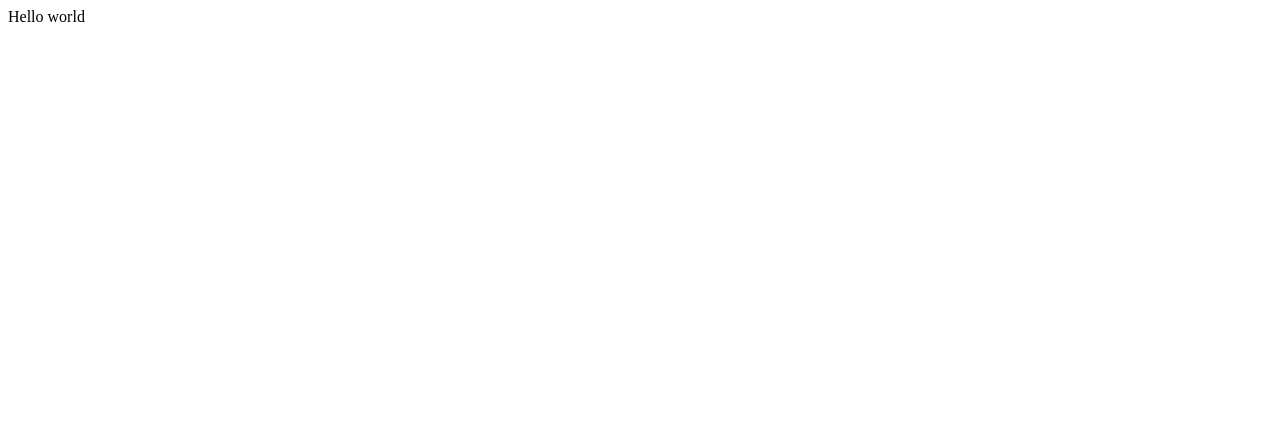
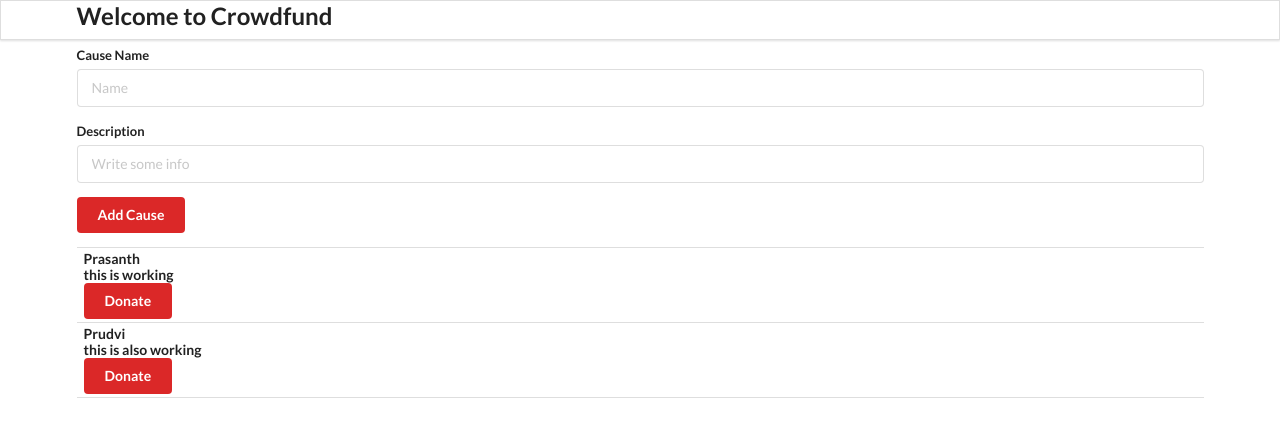
Before and after one commit to Prudhvi-Nath-Reddy/crowdfund, a React app in the folder first-app/: page / in a window 1280 px wide. Built offline with nearby package versions, Linux system fonts and the light colour scheme.

Commit message:
i have added causes input and list

```diff
--- a/first-app/public/index.html
+++ b/first-app/public/index.html
@@ -14,7 +14,7 @@
       manifest.json provides metadata used when your web app is installed on a
       user's mobile device or desktop. See https://developers.google.com/web/fundamentals/web-app-manifest/
     -->
-    <link rel="manifest" href="%PUBLIC_URL%/manifest.json" />
+    <link rel="stylesheet" href="https://cdnjs.cloudflare.com/ajax/libs/semantic-ui/2.4.1/semantic.min.css" integrity="sha512-8bHTC73gkZ7rZ7vpqUQThUDhqcNFyYi2xgDgPDHc+GXVGHXq+xPjynxIopALmOPqzo9JZj0k6OqqewdGO3EsrQ==" crossorigin="anonymous" referrerpolicy="no-referrer" />
     <!--
       Notice the use of %PUBLIC_URL% in the tags above.
       It will be replaced with the URL of the `public` folder during the build.
--- /dev/null
+++ b/first-app/src/components/Addcause.js
@@ -0,0 +1,29 @@
+import React from "react";
+
+class AddCause extends React.Component{
+    render() {
+        return(
+            <div className="ui main">
+                <h2>Add Cause</h2>
+                <form className="ui form">
+                    <div className="field">
+                        <label>
+                            Cause Name
+                        </label>
+                        <input type="text" name="name" placeholder="Name"/>
+
+                    </div>
+                    <div className="field">
+                        <label>
+                            Description
+                        </label>
+                        <input type="text" name="name" placeholder="Write some info"/>
+
+                    </div>
+                    <button className="ui button red">Add Cause</button>
+                </form>
+            </div>
+        )
+    };
+}
+export default AddCause;
--- a/first-app/src/components/App.js
+++ b/first-app/src/components/App.js
@@ -1,10 +1,27 @@
+import React from "react";
+import './App.css';
+import Home from './Home.js';
+import CauseList from './CauseList.js';
+import AddCause from './Addcause'
+function App() {
 
-import './App.css';
-
-function App() {
+  const causes=[
+    {
+      id:"1",
+      name:"Prasanth",
+      Description:"this is working",
+    },
+    {
+      id:"2",
+      name:"Prudvi",
+      Description:"this is also working",
+    }
+  ]
   return (
-    <div>
-      Hello world
+    <div className="ui container">
+      <Home />
+      <AddCause />
+      <CauseList causes={causes}/>
     </div>
   );
 }
--- /dev/null
+++ b/first-app/src/components/CauseList.js
@@ -0,0 +1,31 @@
+import React from "react";
+
+const CauseList =(props)=>{
+    console.log(props);
+
+    const renderCauseList = props.causes.map((cause) => {
+        return(
+            <div className="item">
+                <div className="content">
+                    <div className="header">
+                        {
+                           cause.name
+                        }
+                    </div>
+                    <div className="header">
+                        {
+                           cause.Description
+                        }
+                    </div>
+                    <button className="ui button red">Donate</button>
+                </div>
+            </div>
+        )
+    })
+    return(
+        <div className="ui celled list">
+            {renderCauseList}
+        </div>
+    );
+};
+export default CauseList;
--- /dev/null
+++ b/first-app/src/components/Home.js
@@ -0,0 +1,16 @@
+import React from 'react';
+
+const Home = () => {
+    return(
+        <div className='ui fixed menu'>
+            <div className='ui container centre'>
+                <h2>
+                    Welcome to Crowdfund
+                </h2>
+
+            </div>
+        </div>
+    )
+}
+
+export default Home;
```
